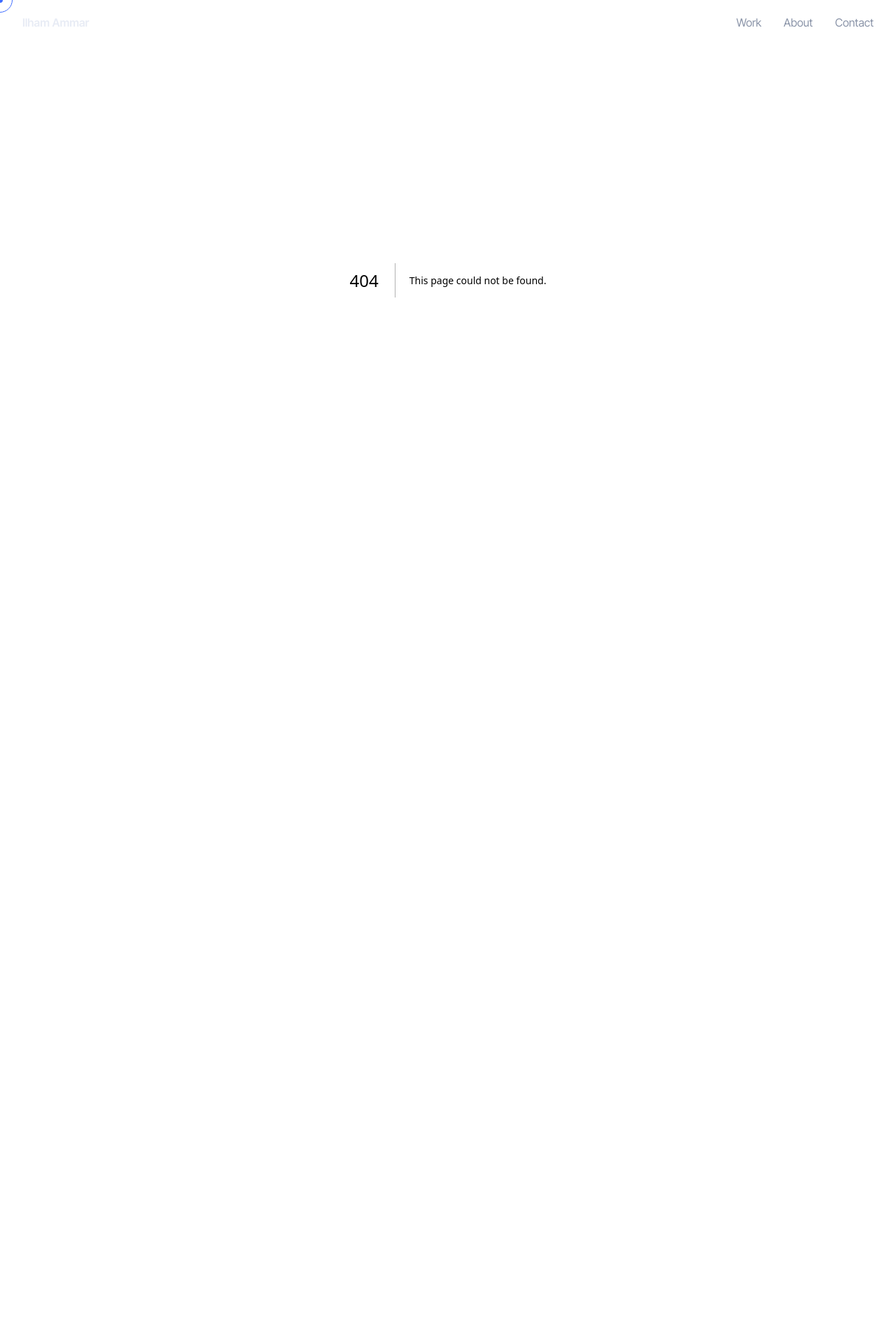
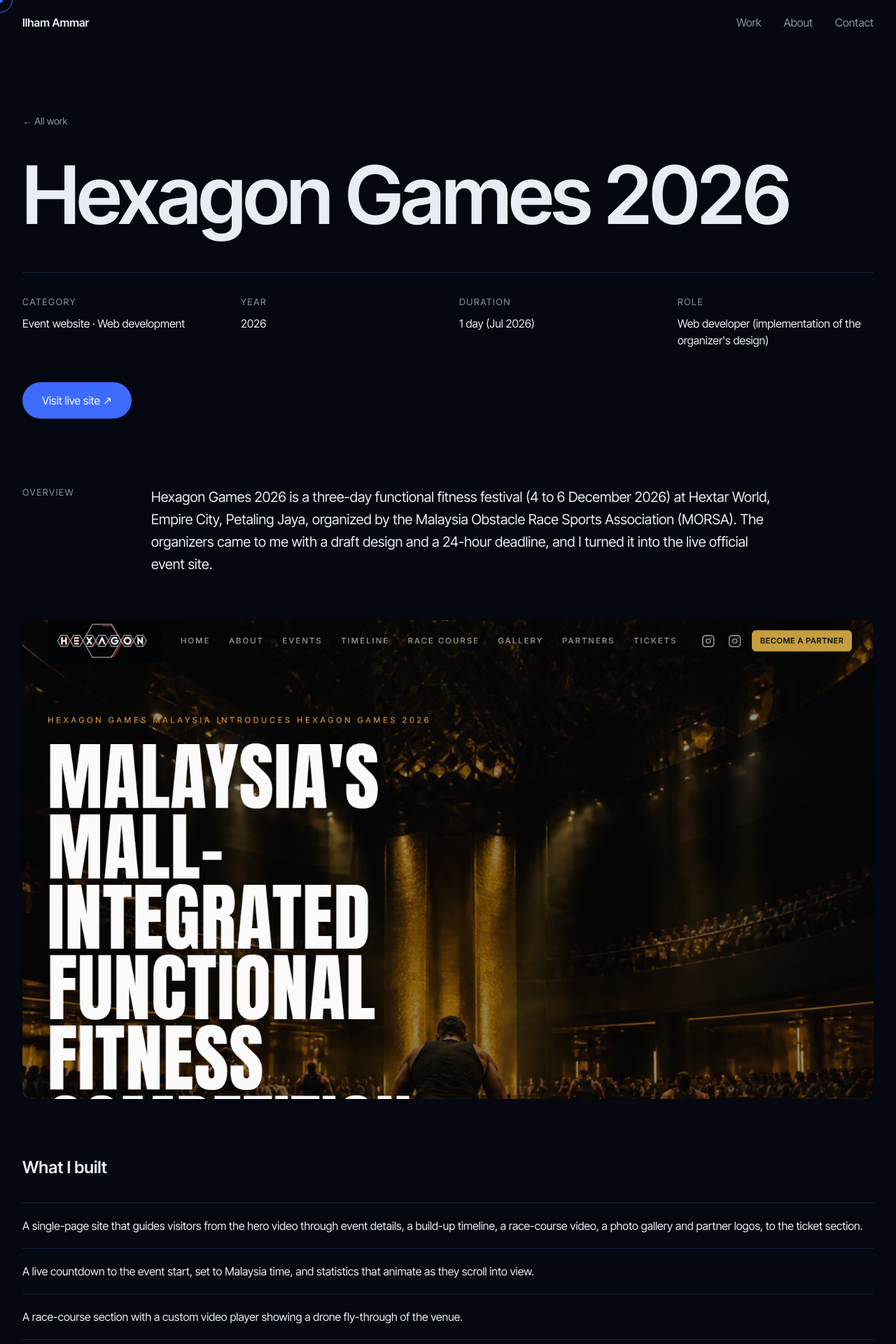
Before and after one commit to zazacoding67-sudo/ilham-portfolio, a Next.js app: page /work/hexagon-game in a window 1280 px wide. Before the commit this address had no page. Shown: the top 1920 px of the page at 70% size. Before the commit the page ends 800 px from the top, so only its background shows below. Built offline with nearby package versions, Linux system fonts and the light colour scheme.

Commit message:
Add case study pages

```diff
--- /dev/null
+++ b/app/work/[slug]/page.tsx
@@ -0,0 +1,223 @@
+import type { Metadata } from "next";
+import Link from "next/link";
+import { notFound } from "next/navigation";
+import Footer from "@/components/Footer";
+import { projects, getProject } from "@/data/projects";
+import { getCaseStudy } from "@/data/caseStudies";
+
+type Props = { params: Promise<{ slug: string }> };
+
+export function generateStaticParams() {
+  return projects.map((project) => ({ slug: project.slug }));
+}
+
+export async function generateMetadata({ params }: Props): Promise<Metadata> {
+  const { slug } = await params;
+  const project = getProject(slug);
+  if (!project) return {};
+  return {
+    title: project.title,
+    description: project.summary,
+  };
+}
+
+export default async function WorkPage({ params }: Props) {
+  const { slug } = await params;
+  const project = getProject(slug);
+  const caseStudy = getCaseStudy(slug);
+  if (!project || !caseStudy) notFound();
+
+  const index = projects.findIndex((p) => p.slug === slug);
+  const next = projects[(index + 1) % projects.length];
+  const [firstImage, ...restImages] = project.images;
+
+  const meta: Array<[string, string]> = [
+    ["Category", project.category],
+    ["Year", project.year],
+    ["Duration", project.duration],
+    ["Role", project.role],
+  ];
+
+  return (
+    <>
+      <main className="mx-auto w-full max-w-[1400px] flex-1 px-8 pt-[160px]">
+        <Link
+          href="/#work"
+          data-cursor="hover"
+          className="text-sm text-muted transition-colors hover:text-text"
+        >
+          ← All work
+        </Link>
+
+        <h1 className="mt-10 font-semibold leading-[0.95] tracking-[-0.03em] text-[clamp(48px,9vw,144px)]">
+          {project.title}
+        </h1>
+
+        <dl className="mt-14 grid grid-cols-2 gap-x-8 gap-y-8 border-t border-border pt-8 md:grid-cols-4">
+          {meta.map(([label, value]) => (
+            <div key={label}>
+              <dt className="text-[13px] uppercase tracking-[0.12em] text-muted">
+                {label}
+              </dt>
+              <dd className="mt-2 text-[16px] text-text">{value}</dd>
+            </div>
+          ))}
+        </dl>
+
+        {project.liveUrl && (
+          <a
+            href={project.liveUrl}
+            target="_blank"
+            rel="noopener noreferrer"
+            data-cursor="hover"
+            className="mt-12 inline-block rounded-full bg-accent px-7 py-3.5 text-white"
+          >
+            Visit live site ↗
+          </a>
+        )}
+
+        <div className="mt-24 grid gap-6 md:grid-cols-[160px_1fr]">
+          <p className="text-[13px] uppercase tracking-[0.12em] text-muted">
+            Overview
+          </p>
+          <p className="max-w-[900px] text-[20px] leading-[1.6] text-text">
+            {caseStudy.overview}
+          </p>
+        </div>
+
+        {firstImage && (
+          <div className="mt-16 aspect-video w-full overflow-hidden rounded-xl">
+            <img
+              src={firstImage}
+              alt={`${project.title} screenshot 1`}
+              loading="lazy"
+              className="h-full w-full object-cover"
+            />
+          </div>
+        )}
+
+        <section className="mt-20">
+          <h2 className="text-[24px] font-semibold">What I built</h2>
+          <ul className="mt-8">
+            {caseStudy.built.map((item, itemIndex) => {
+              const colonIndex = item.indexOf(":");
+              return (
+                <li key={itemIndex} className="border-t border-border py-5">
+                  {colonIndex !== -1 ? (
+                    <>
+                      <strong className="font-semibold text-text">
+                        {item.slice(0, colonIndex + 1)}
+                      </strong>
+                      {item.slice(colonIndex + 1)}
+                    </>
+                  ) : (
+                    item
+                  )}
+                </li>
+              );
+            })}
+          </ul>
+        </section>
+
+        {restImages.length > 0 && (
+          <div className="mt-12 space-y-6">
+            {restImages.map((src, imageIndex) => (
+              <div
+                key={src}
+                className="aspect-video w-full overflow-hidden rounded-xl"
+              >
+                <img
+                  src={src}
+                  alt={`${project.title} screenshot ${imageIndex + 2}`}
+                  loading="lazy"
+                  className="h-full w-full object-cover"
+                />
+              </div>
+            ))}
+          </div>
+        )}
+
+        <section className="mt-20">
+          <h2 className="text-[24px] font-semibold">The challenge</h2>
+          <h3 className="mt-4 font-serif italic text-[40px] text-text">
+            {caseStudy.challenge.title}
+          </h3>
+          <div className="mt-6 max-w-[900px] space-y-5">
+            {caseStudy.challenge.paragraphs.map((paragraph, paragraphIndex) => (
+              <p
+                key={paragraphIndex}
+                className="text-[18px] leading-[1.7] text-muted"
+              >
+                {paragraph}
+              </p>
+            ))}
+          </div>
+          {caseStudy.challenge.bullets && (
+            <ul className="mt-6 max-w-[900px] space-y-4">
+              {caseStudy.challenge.bullets.map((bullet, bulletIndex) => (
+                <li
+                  key={bulletIndex}
+                  className="flex gap-3 text-[18px] leading-[1.7] text-muted"
+                >
+                  <span className="mt-[0.7em] h-1.5 w-1.5 shrink-0 rounded-full bg-accent" />
+                  <span>{bullet}</span>
+                </li>
+              ))}
+            </ul>
+          )}
+        </section>
+
+        {(caseStudy.note || caseStudy.result) && (
+          <div className="mt-12 space-y-6">
+            {caseStudy.note && (
+              <div className="rounded-xl border border-border bg-surface p-6">
+                <p className="text-[13px] uppercase tracking-[0.12em] text-muted">
+                  Role note
+                </p>
+                <p className="mt-3 text-[16px] leading-[1.7] text-text">
+                  {caseStudy.note}
+                </p>
+              </div>
+            )}
+            {caseStudy.result && (
+              <div className="rounded-xl border border-border bg-surface p-6">
+                <p className="text-[13px] uppercase tracking-[0.12em] text-muted">
+                  Result
+                </p>
+                <p className="mt-3 text-[16px] leading-[1.7] text-text">
+                  {caseStudy.result}
+                </p>
+              </div>
+            )}
+          </div>
+        )}
+
+        <div className="mt-20 flex flex-wrap gap-3">
+          {project.tech.map((tech) => (
+            <span
+              key={tech}
+              className="rounded-full border border-border px-3.5 py-1.5 text-[13px] text-muted"
+            >
+              {tech}
+            </span>
+          ))}
+        </div>
+
+        <Link
+          href={`/work/${next.slug}`}
+          data-cursor="hover"
+          className="mt-24 block border-t border-border py-16"
+        >
+          <p className="text-[13px] uppercase tracking-[0.12em] text-muted">
+            Next project
+          </p>
+          <p className="mt-4 font-semibold tracking-[-0.03em] text-[clamp(36px,6vw,88px)]">
+            {next.title}
+          </p>
+        </Link>
+      </main>
+
+      <Footer />
+    </>
+  );
+}
```
